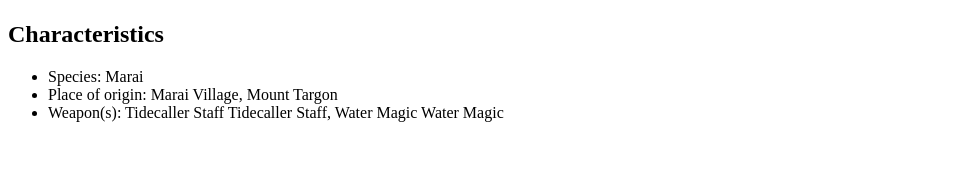
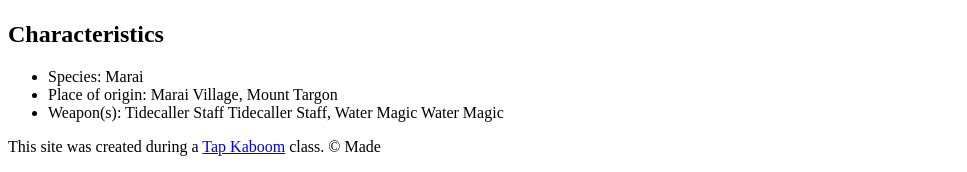
Before and after one commit to ImMadelaine/cartoon-hero, a plain HTML site: page index.html in a window 1280 px wide. Shown: the part 794-966 px from the top of the page, without its empty margins (0-967 px from the left). Before the commit the page ends 932 px from the top, so only its background shows below. Drawn offline with Linux system fonts and the light colour scheme.

Commit message:
added our character's index html
wrote the HTML and added a favicon and the footer element

```diff
--- a/index.html
+++ b/index.html
@@ -2,6 +2,7 @@
 <html>
     <head>
         <title>Nami</title>
+        <link rel="icon" href="https://i.pinimg.com/564x/e7/3a/2b/e73a2b23c1b235c7bbdaee4387727a26.jpg">
     </head>
     <body>
         <!-- header element-->
@@ -25,7 +26,13 @@
                 <li>Place of origin: Marai Village, Mount Targon</li>
                 <li>Weapon(s): Tidecaller Staff Tidecaller Staff, Water Magic Water Magic</li>
             </ul>
+        </main>
 
-        </main>
+        <!-- Footer element -->
+        <footer>
+            <p>This site was created during a <a target="_blank" href="https://taptapkaboom.com" >Tap Kaboom</a> class.
+                &copy; Made
+            </p>
+        </footer>
     </body>
 </html>
```
